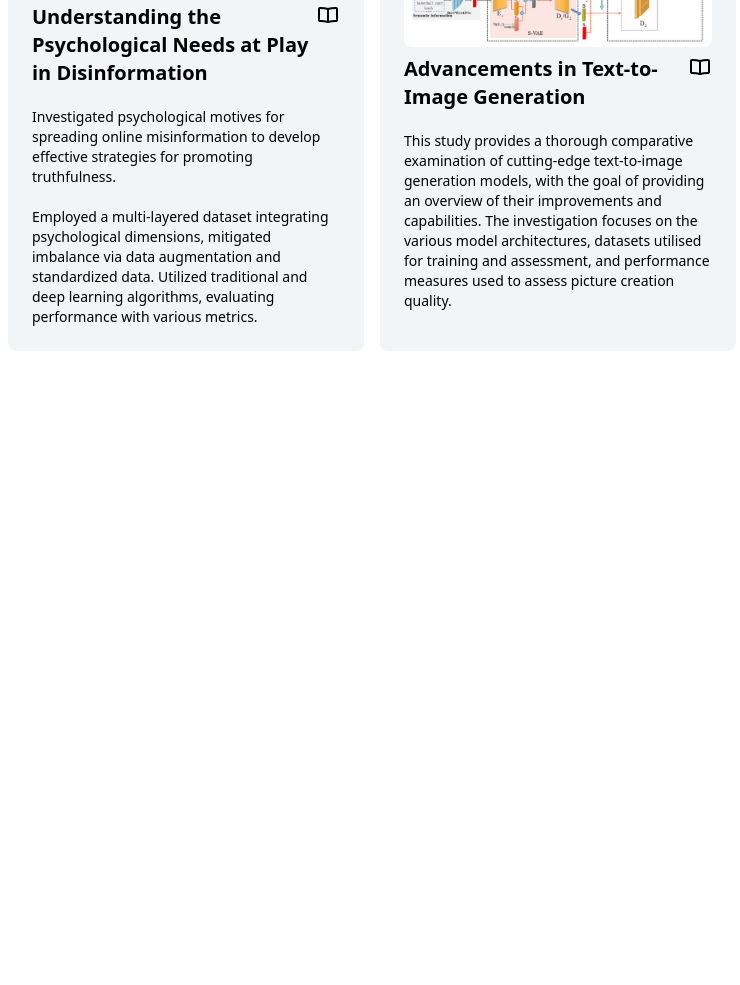
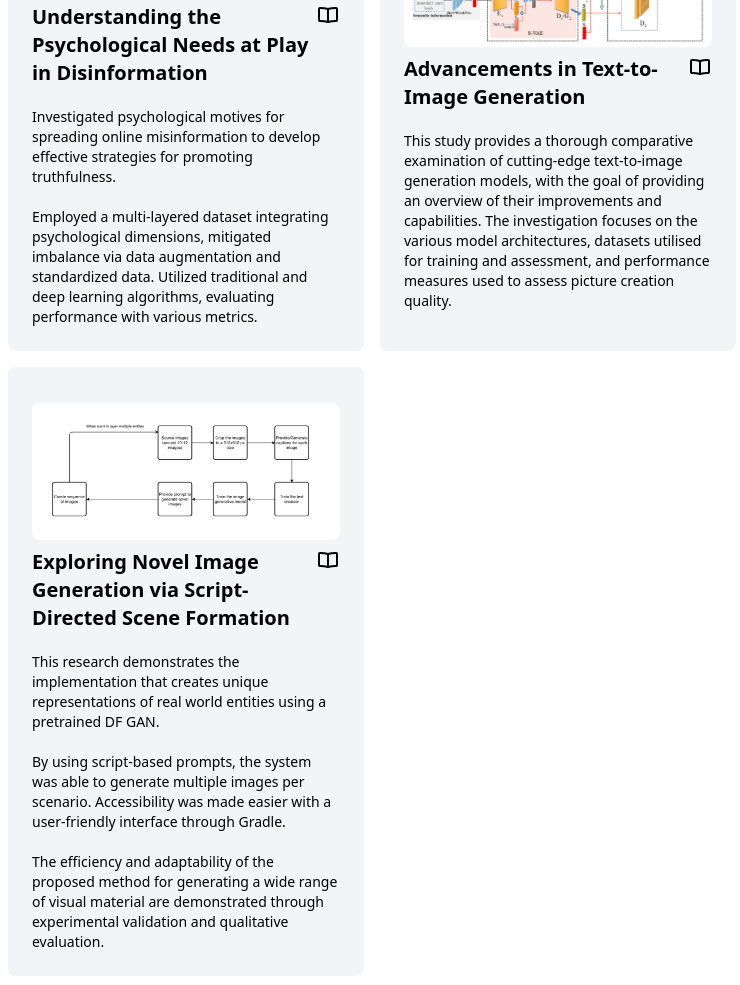
Before and after one commit to KaveeshKhattar/KaveeshKhattar.github.io, a website: page publications.html in a window 1280 px wide. Shown: the part 385-1370 px from the top of the page, without its empty margins (268-1008 px from the left). Before the commit the page ends 800 px from the top, so only its background shows below. Drawn offline with Linux system fonts and the light colour scheme.

Commit message:
Added publication

```diff
--- a/publications.html
+++ b/publications.html
@@ -171,6 +171,53 @@
                     </div>
                 </div>
 
+                <div class="project-card bg-gray-100 rounded-lg dark:bg-zinc-800 flex flex-col hover:dark:bg-zinc-800 m-2" data-tags="ios">
+
+                    <div class="ios-project-card m-3 p-3 ">
+
+
+                        <div class="content flex flex-col justify-center">
+                            <div class="project-image basis-1/3">
+                                <img src="imgs/paper-2.png" alt="" class="mt-3 rounded-lg">
+                            </div>
+                            <div class="text flex flex-col basis-2/3">
+                                <div class="readme mt-2 flex justify-between">
+
+                                    <div class="project-title text-xl font-bold ">
+                                        <p>
+                                            Exploring Novel Image Generation via Script-Directed Scene Formation
+                                        </p>
+                                    </div>
+
+                                    <div class="paper-icon">
+                                        <div class="text max-w-fit ">
+                                            <a href="pdfs/Implementation_Paper.pdf" class="text-3xl " target="_blank">
+
+                                                <svg class="w-6 h-6 text-gray-800 dark:text-white" aria-hidden="true" xmlns="http://www.w3.org/2000/svg" width="24" height="24" fill="none" viewBox="0 0 24 24">
+                                                    <path stroke="currentColor" stroke-linecap="round" stroke-linejoin="round" stroke-width="2" d="M12 6.03v13m0-13c-2.819-.831-4.715-1.076-8.029-1.023A.99.99 0 0 0 3 6v11c0 .563.466 1.014 1.03 1.007 3.122-.043 5.018.212 7.97 1.023m0-13c2.819-.831 4.715-1.076 8.029-1.023A.99.99 0 0 1 21 6v11c0 .563-.466 1.014-1.03 1.007-3.122-.043-5.018.212-7.97 1.023"/>
+                                                  </svg>
+
+
+
+                                            </a>
+                                        </div>
+                                    </div>
+                                </div>
+
+                                <div class="project-description  text-sm font-normal">
+                                    <p>
+                                        <br>
+                                        This research demonstrates the implementation that creates unique representations of real world entities using a pretrained DF GAN. <br><br>
+                                        By using script-based prompts, the system was able to generate multiple images per scenario. Accessibility was made easier with a user-friendly interface through Gradle. <br><br>
+                                        The efficiency and adaptability of the proposed method for generating a wide range of visual material are demonstrated through experimental validation and qualitative evaluation.
+                                    </p>
+                                </div>
+
+                            </div>
+                        </div>
+                    </div>
+                </div>
+
 
                 <div class="project m-2">
 
```
Also changed, not shown: 1 other file.
